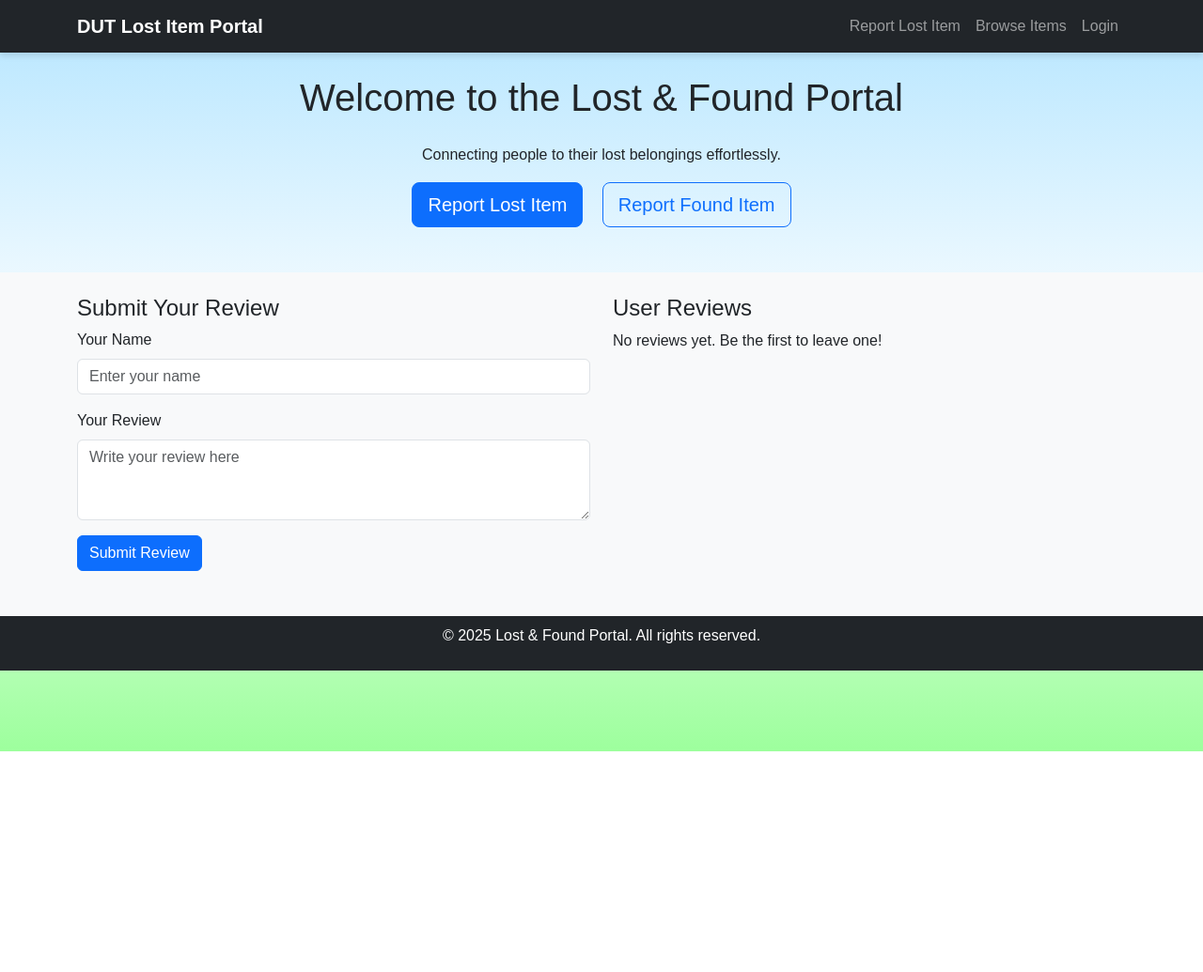
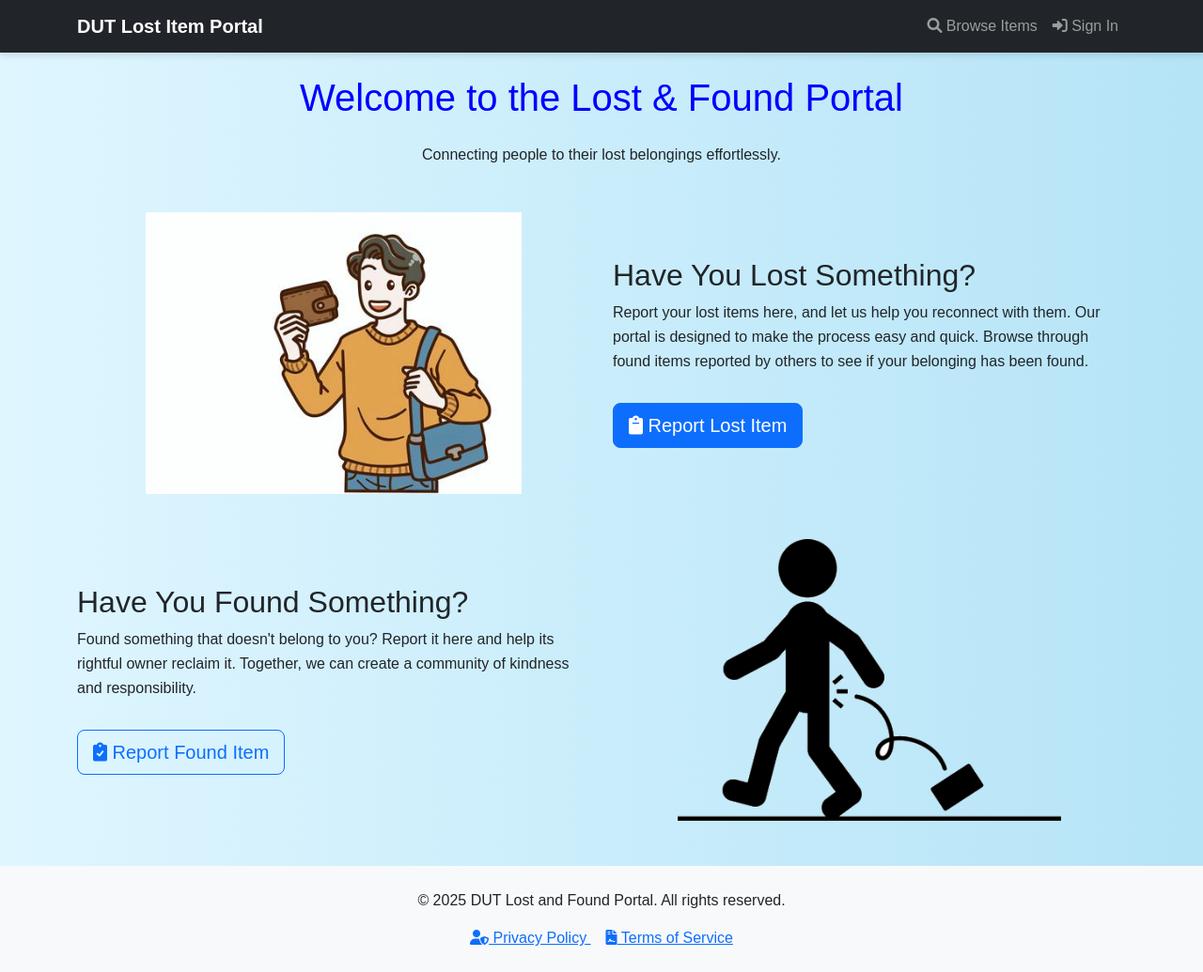
Before and after one commit to Vexnav/Platformers_repos, a Flask app: page / in a window 1280 px wide. Shown: the whole page at 94% size. Before the commit the page ends 800 px from the top, so only its background shows below. Run offline with Flask 3, Linux system fonts and the light colour scheme; some libraries are stand-ins or nearby versions.

Commit message:
Updated code

```diff
--- a/app.py
+++ b/app.py
@@ -1,132 +1,162 @@
-from flask import Flask, render_template, redirect, url_for, request, flash
+import os
+from flask import Flask, render_template, request, redirect, url_for, flash, session
 from flask_sqlalchemy import SQLAlchemy
-from flask_wtf import FlaskForm
-from flask_wtf.file import FileField, FileAllowed
+from werkzeug.security import generate_password_hash, check_password_hash
 from werkzeug.utils import secure_filename
-import os
-from forms import LoginForm, ReportLostItemForm  # MatchItemForm and RegistrationForm was removed - its not declared in forms.py
-from flask import flash
-from werkzeug.security import generate_password_hash, check_password_hash
-from flask_login import LoginManager
-from models import Admin, Student
+from datetime import datetime
+from config import Config
+from flask_login import LoginManager, login_required, login_user, logout_user, current_user
+from models import LostItem, Student, Category, Admin, FoundItem, Match, Notification, ClaimRequest
+from forms import LoginForm, ReportLostItemForm, ReportFoundItemForm
 
 
 app = Flask(__name__)
-app.config['SQLALCHEMY_DATABASE_URI'] = 'sqlite:///lost_and_found.db'
-#Secret key is default:
-app.config['SECRET_KEY'] = 'AnySecretCode'
-app.config['SQLALCHEMY_TRACK_MODIFICATIONS'] = False
-app.config['UPLOAD_FOLDER'] = 'static/images'
-app.config['ALLOWED_EXTENSIONS'] = {'jpg', 'jpeg', 'png', 'gif'}
+app.config.from_object('config.Config')
 
 db = SQLAlchemy(app)
+
+app.config['UPLOAD_FOLDER'] = os.path.join(os.getcwd(), 'static/images')
+os.makedirs(app.config['UPLOAD_FOLDER'], exist_ok=True)
+
+ALLOWED_EXTENSIONS = {'png', 'jpg', 'jpeg', 'gif'}
+
 def allowed_file(filename):
-    return '.' in filename and filename.rsplit('.', 1)[1].lower() in app.config['ALLOWED_EXTENSIONS']
+    return '.' in filename and filename.rsplit('.', 1)[1].lower() in ALLOWED_EXTENSIONS
 
-login_manager = LoginManager(app)
-login_manager.login_view = "login"
+login_manager = LoginManager()
+login_manager.init_app(app)
+login_manager.login_view = 'login'
 
 @login_manager.user_loader
-def load_user(user_id):
-    student = Student.query.get(int(user_id))
-    if student:
-        return student
-    return Admin.query.get(int(user_id))
+def load_user(admin_id):
+    return Admin.query.get(int(admin_id))
 
-@app.route('/')
+@app.route('/', methods=['GET', 'POST'])
 def home():
     return render_template('home.html')
 
-# Login Page
+@app.route('/index', methods=['GET'])
+def index():
+    query = request.args.get('q', '')
+
+    if query:
+        items = LostItem.query.filter(
+            (LostItem.item_name.ilike(f"%{query}%")) |
+            (LostItem.description.ilike(f"%{query}%")) |
+            (LostItem.last_seen_location.ilike(f"%{query}%"))
+        ).all()
+    else:
+        items = LostItem.query.all()
+
+    return render_template('index.html')
+
+@app.route('/report', methods=['GET', 'POST'])
+def report():
+    categories = Category.query.all()
+
+    if request.method == 'POST':
+        item_name = request.form.get('item_name')
+        category_id = request.form.get('category')
+        last_seen_location = request.form.get('last_seen_location')
+        description = request.form.get('description')
+        date_lost = datetime.strptime(request.form.get('date_lost'), "%Y-%m-%d")
+        file = request.files.get('image')
+        image_filename = None
+
+        if file and allowed_file(file.filename):
+            filename = secure_filename(file.filename)
+            image_filename = filename
+            file.save(os.path.join(app.config['UPLOAD_FOLDER'], filename))
+
+        lost_item = LostItem(
+            item_name=item_name,
+            category_id=category_id,
+            last_seen_location=last_seen_location,
+            date_lost=date_lost,
+            description=description,
+            image=image_filename,
+            status='Pending'
+        )
+        db.session.add(lost_item)
+        db.session.commit()
+        flash("Lost item reported successfully!", "success")
+        return redirect(url_for('home'))
+
+    return render_template('report.html', categories=categories)
+
+@app.route('/report_found', methods=['GET', 'POST'])
+def report_found():
+    categories = Category.query.all()
+    form = ReportFoundItemForm()
+    if form.validate_on_submit():
+        item_name = form.item_name.data
+        category_id = form.category.data
+        location_found = form.location_found.data
+        description = form.description.data
+        date_found = form.date_found.data
+        file = form.image.data
+        image_filename = None
+
+        if file:
+            image_filename = secure_filename(file.filename)
+            file.save(os.path.join(app.config['UPLOAD_FOLDER'], image_filename))
+
+        found_item = FoundItem(
+            item_name=item_name,
+            category_id=category_id,
+            location_found=location_found,
+            description=description,
+            date_found=date_found,
+            image=image_filename,
+            status='Unclaimed'
+        )
+        db.session.add(found_item)
+        db.session.commit()
+        flash("Found item reported successfully!", "success")
+        return redirect(url_for('home'))
+
+    return render_template('report_found.html', form=form, categories=categories)
+
 @app.route('/login', methods=['GET', 'POST'])
 def login():
-    form = LoginForm()
-    # 'User' was not found- this line threw error:
-    # user = User.query.filter_by(username=form.username.data).first()
-    '''
-    if form.validate_on_submit():
-        # Assume we have a user lookup function
+    if request.method == 'POST':
+        email = request.form.get('email')
+        password = request.form.get('password')
+        user = Student.query.filter_by(email=email).first() or Admin.query.filter_by(email=email).first()
 
-        user = User.query.filter_by(username=form.username.data).first()
-
-        if user and check_password_hash(user.password, form.password.data):
-            return redirect(url_for('dashboard'))
+        if user and check_password_hash(user.password, password):
+            login_user(user)
+            flash('Login successful!', 'success')
+            return redirect(url_for('home'))
         else:
-            flash('Login Failed. Please check your credentials.', 'danger')
-
-    '''
-    #old line of code was:
-    #return render_template('login.html', form=form)
-
+            flash('Invalid email or password.', 'danger')
     return render_template('login.html')
 
+@app.route('/logout')
+@login_required
+def logout():
+    logout_user()
+    flash('You have been logged out.', 'success')
+    return redirect(url_for('login'))
 
-#Variable 'Item' was not found-threw and error. See code below.
-#return line of code was changed, items was removed. Previous code was: return render_template('admin_dashboard.html', items=items)
-@app.route('/dashboard')
-def dashboard():
-   # items = Item.query.all()
-    return render_template('admin_dashboard.html')
+@app.route('/admin/dashboard', methods=['GET'])
+@login_required
+def admin_dashboard():
+    items = Item.query.all()
+    return render_template('admin_dashboard.html', items=items, reviews=reviews)
 
-@app.route('/report_item', methods=['GET', 'POST'])
+@app.route('/admin/update/<int:item_id>', methods=['POST'])
+@login_required
+def update_lost_item(item_id):
+    items = Item.query.get_or_404(item_id)
+    new_status = request.form.get('status')
+    items.status = new_status
+    db.session.commit()
+    flash("Lost item status updated.", "success")
+    return redirect(url_for('admin_dashboard'))
 
-def report():
-    form = ReportLostItemForm()
-    '''
-    if form.validate_on_submit():
-        if 'image' in request.files:
-            image_file = request.files['image']
-            if image_file and allowed_file(image_file.filename):
-                filename = secure_filename(image_file.filename)
-                image_path = os.path.join(app.config['UPLOAD_FOLDER'],   filename)
-                image_file.save(image_path)
-                image_url = os.path.join('static/uploads', filename)
-            else:
-                image_url = None
-        else:
-            image_url = None
+with app.app_context():
+    db.create_all()
 
-
-        item = Item(name=form.name.data,   description=form.description.data, location=form.location.data,   item_type=form.item_type.data, image_url=image_url)
-        db.session.add(item)
-
-        db.session.commit()
-        flash(f'Item "{form.name.data}" has been reported successfully!', 'success')
-        return redirect(url_for('dashboard'))
-    '''
-    #old line of code was:
-    #return render_template('report_item.html', form=form)
-    return render_template('report.html')
-
-#MatchItemForm is not declared in forms.py yet.
-
-
-@app.route('/index')
-def index():
-    return render_template('index.html')
-
-
-'''
-@app.route('/match_item/<item_id>', methods=['GET', 'POST'])
-def match_item(item_id):
-    form = MatchItemForm()
-    if form.validate_on_submit():
-        found_item = Item.query.get_or_404(form.found_item_id.data)
-        lost_item = Item.query.get_or_404(item_id)
-        if lost_item.item_type == 'lost' and found_item.item_type == 'found':
-            flash(f'Match found between {lost_item.name} and {found_item.name}!', 'success')
-        else:
-            flash('Invalid match attempt. Ensure the items are of correct type (lost/found).', 'danger')
-        return redirect(url_for('dashboard'))
-    return render_template('match_item.html', form=form)
-@app.route('/logout')
-def logout():
-    return redirect(url_for('home'))
-
-
-'''
-
-
-#This is the last lines of code to run the app
-if __name__ == '__main__':
+if __name__ == "__main__":
     app.run(debug=True)
--- a/static/styles.css
+++ b/static/styles.css
@@ -1,5 +1,5 @@
 html, body {
-    background: linear-gradient(to bottom, #B4E5FF, #FFFFFF, #9DFF9D);
+    background: linear-gradient(to right, #dff6ff, #b5e4f7);
     font-family: Arial, sans-serif;
     height: 100%;
     min-height: 100vh;
@@ -12,7 +12,7 @@ html, body {
     padding: 30px;
     border-radius: 10px;
     box-shadow: 0px 4px 15px rgba(0, 0, 0, 0.2);
-    max-width: 600px;
+    max-width: 700px;
     margin: 40px auto;
     width: 100%;
 }
@@ -62,10 +62,10 @@ button:hover {
     position: relative;
     bottom: 0;
     width: 100%;
-    margin-top: 40px;
+    margin-top: auto;
 }
 .login-btn {
-    background-color: #00aaff;
+    background-color: blue;
     color: white;
     border-radius: 5px;
     padding: 5px 15px;
@@ -90,14 +90,6 @@ button:hover {
     background-color: #0077cc;
     color: white;
 }
-.tips, .worry-section, .reviews {
-    margin: 50px 0;
-    padding: 20px;
-    border-radius: 10px;
-    background: white;
-    box-shadow: 0px 4px 10px rgba(0, 0, 0, 0.1);
-}
-
 h3 {
     font-size: 1.8rem;
     line-height: 1.5;
@@ -113,8 +105,8 @@ p {
     color: white;
 }
 .page-header h1 {
-    font-size: 2.5rem;
-    margin-bottom: 10px;
+    font-size: 3.5rem;
+    margin-bottom: 80px;
 }
 .card {
     background: #765d5d;
@@ -190,7 +182,7 @@ p {
     width: 100%;
 }
 .form-container h1 {
-    color: #333;
+    color: blue;
     margin-bottom: 1.5rem;
 }
 .form-container button {
@@ -227,3 +219,6 @@ p {
     transform: translateY(-5px);
     box-shadow: 0 8px 15px rgba(0, 0, 0, 0.2);
 }
+h1{
+    color: blue;
+}
--- a/templates/home.html
+++ b/templates/home.html
@@ -5,72 +5,73 @@
   <meta name="viewport" content="width=device-width, initial-scale=1">
   <title>Durban University of Technology - Lost and Found Portal</title>
   <link href="https://cdn.jsdelivr.net/npm/bootstrap@5.3.0/dist/css/bootstrap.min.css" rel="stylesheet">
+  <link href="https://cdnjs.cloudflare.com/ajax/libs/font-awesome/6.0.0-beta3/css/all.min.css" rel="stylesheet">
   <link href="/static/styles.css" rel="stylesheet">
 </head>
-<body>
+<body class="d-flex flex-column min-vh-100">
   <nav class="navbar navbar-expand-lg navbar-dark bg-dark">
     <div class="container">
-      <a class="navbar-brand" href="/">DUT Lost Item Portal</a>
+      <a class="navbar-brand" href="/"> DUT Lost Item Portal</a>
       <button class="navbar-toggler" type="button" data-bs-toggle="collapse" data-bs-target="#navbarNav" aria-controls="navbarNav" aria-expanded="false" aria-label="Toggle navigation">
         <span class="navbar-toggler-icon"></span>
       </button>
       <div class="collapse navbar-collapse" id="navbarNav">
         <ul class="navbar-nav ms-auto">
-          <li class="nav-item"><a class="nav-link" href="{{url_for('report')}}">Report Lost Item</a></li>
-          <li class="nav-item"><a class="nav-link" href="{{url_for('index')}}">Browse Items</a></li>
-          <li class="nav-item"><a class="nav-link" href="{{url_for('login')}}">Login</a></li>
+          <li class="nav-item">
+            <a class="nav-link" href="{{url_for('index')}}">
+              <i class="fas fa-search"></i> Browse Items
+            </a>
+          </li>
+          <li class="nav-item">
+            <a class="nav-link" href="{{url_for('login')}}">
+              <i class="fas fa-sign-in-alt"></i> Sign In
+            </a>
+          </li>
         </ul>
       </div>
     </div>
   </nav>
 
-  <div class="container mt-4">
+  <div class="container mt-4 flex-grow-1">
     <h1 class="text-center mb-4">Welcome to the Lost & Found Portal</h1>
-    <p class="text-center">Connecting people to their lost belongings effortlessly.</p>
-    <div class="text-center mb-5">
-      <a href="/report" class="btn btn-primary btn-lg me-3">Report Lost Item</a>
-      <a href="/found" class="btn btn-outline-primary btn-lg">Report Found Item</a>
+    <p class="text-center mb-5">Connecting people to their lost belongings effortlessly.</p>
+
+    <div class="row align-items-center mb-5">
+      <div class="col-md-6 text-center">
+        <img src="/static/images/ManWithWallet.png" alt="Lost Items" class="img-fluid" style="max-height: 300px;">
+      </div>
+      <div class="col-md-6">
+        <h2>Have You Lost Something?</h2>
+        <p>Report your lost items here, and let us help you reconnect with them. Our portal is designed to make the process easy and quick. Browse through found items reported by others to see if your belonging has been found.</p>
+        <a href="/report" class="btn btn-primary btn-lg mt-3">
+          <i class="fas fa-clipboard"></i> Report Lost Item
+        </a>
+      </div>
+    </div>
+
+    <div class="row align-items-center mb-5">
+      <div class="col-md-6 order-md-2 text-center">
+        <img src="/static/images/ManDropPhone.png" alt="Found Items" class="img-fluid" style="max-height: 300px;">
+      </div>
+      <div class="col-md-6 order-md-1">
+        <h2>Have You Found Something?</h2>
+        <p>Found something that doesn't belong to you? Report it here and help its rightful owner reclaim it. Together, we can create a community of kindness and responsibility.</p>
+        <a href="/report_found" class="btn btn-outline-primary btn-lg mt-3">
+          <i class="fas fa-clipboard-check"></i> Report Found Item
+        </a>
+      </div>
     </div>
   </div>
 
-  <footer class="bg-light text-dark pt-4">
-    <div class="container">
-      <div class="row">
-        <div class="col-md-6">
-          <h4>Submit Your Review</h4>
-          <form method="POST" action="/" class="mb-4">
-            <div class="mb-3">
-              <label for="name" class="form-label">Your Name</label>
-              <input type="text" class="form-control" id="name" name="name" placeholder="Enter your name" required>
-            </div>
-            <div class="mb-3">
-              <label for="review_text" class="form-label">Your Review</label>
-              <textarea class="form-control" id="review_text" name="review_text" rows="3" placeholder="Write your review here" required></textarea>
-            </div>
-            <button type="submit" class="btn btn-primary">Submit Review</button>
-          </form>
-        </div>
-
-        <div class="col-md-6">
-          <h4>User Reviews</h4>
-          <div class="list-group">
-            {% if reviews %}
-              {% for review in reviews %}
-                <div class="list-group-item">
-                  <h5 class="mb-1">{{ review.name }}</h5>
-                  <p class="mb-1">{{ review.review_text }}</p>
-                  <small class="text-muted">Posted on {{ review.created_at.strftime('%Y-%m-%d %H:%M') }}</small>
-                </div>
-              {% endfor %}
-            {% else %}
-              <p>No reviews yet. Be the first to leave one!</p>
-            {% endif %}
-          </div>
-        </div>
-      </div>
-    </div>
-    <div class="bg-dark text-white text-center py-2 mt-4">
-      <p>© 2025 Lost & Found Portal. All rights reserved.</p>
+  <footer class="bg-light text-dark py-4 mt-auto">
+    <div class="text-center">
+      <p>© 2025 DUT Lost and Found Portal. All rights reserved.</p>
+      <a href="/privacy-policy" class="text-primary me-3">
+        <i class="fas fa-user-shield"></i> Privacy Policy
+      </a>
+      <a href="/terms" class="text-primary">
+        <i class="fas fa-file-contract"></i> Terms of Service
+      </a>
     </div>
   </footer>
 
```
Also changed, not shown: forms.py (+15 -10 lines), models.py (+61 -32 lines), templates/admin_dashboard.html (+9 -22 lines), templates/index.html (+19 -22 lines), templates/login.html (+12 -4 lines), templates/report.html (+32 -13 lines), templates/report_found.html (added, +80 -0 lines), lost.db (added), static/images/3047124.jpg (added), static/images/BriefcaseImage.png (added), static/images/ManDropPhone.png (added), static/images/ManWithWallet.png (added).
